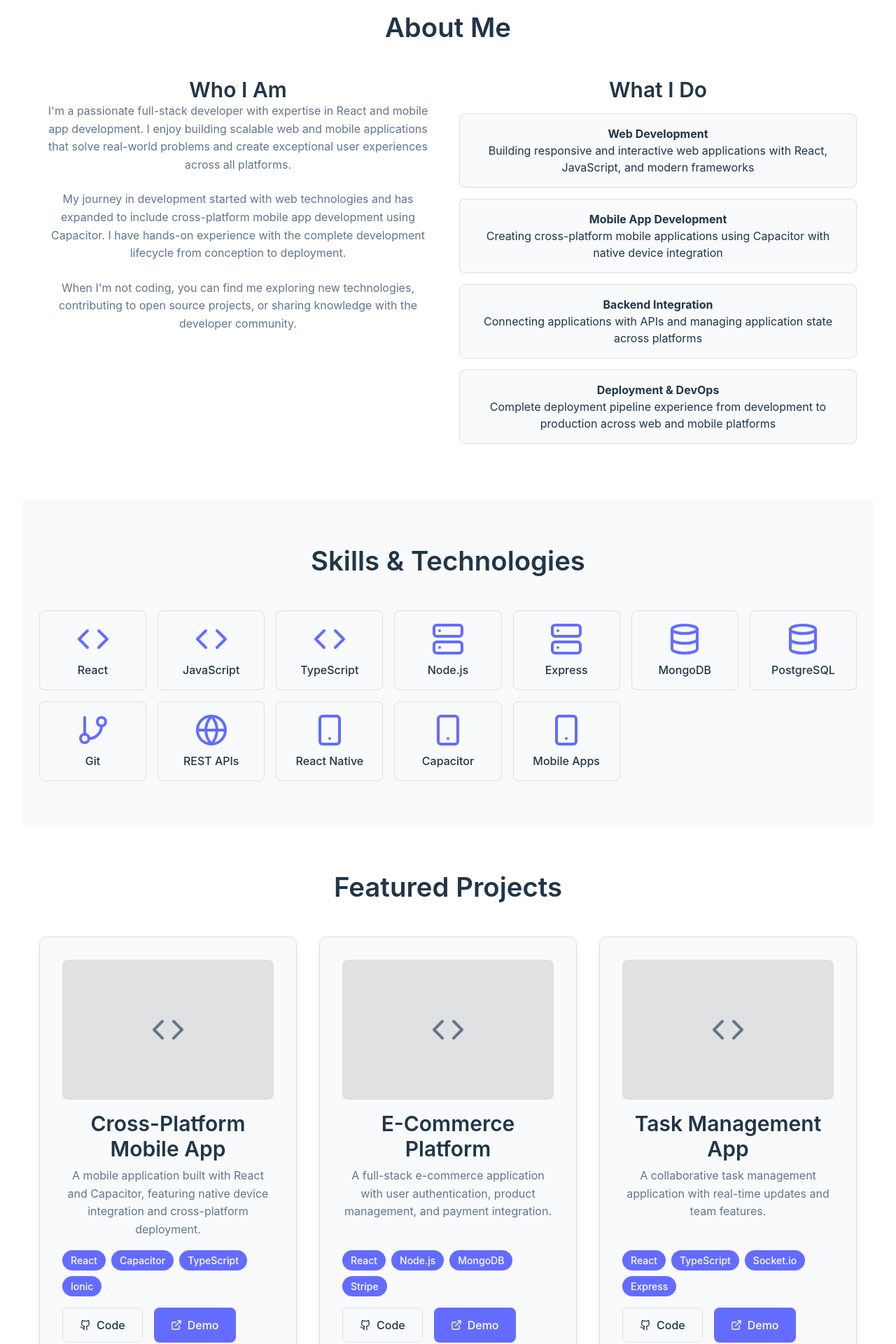
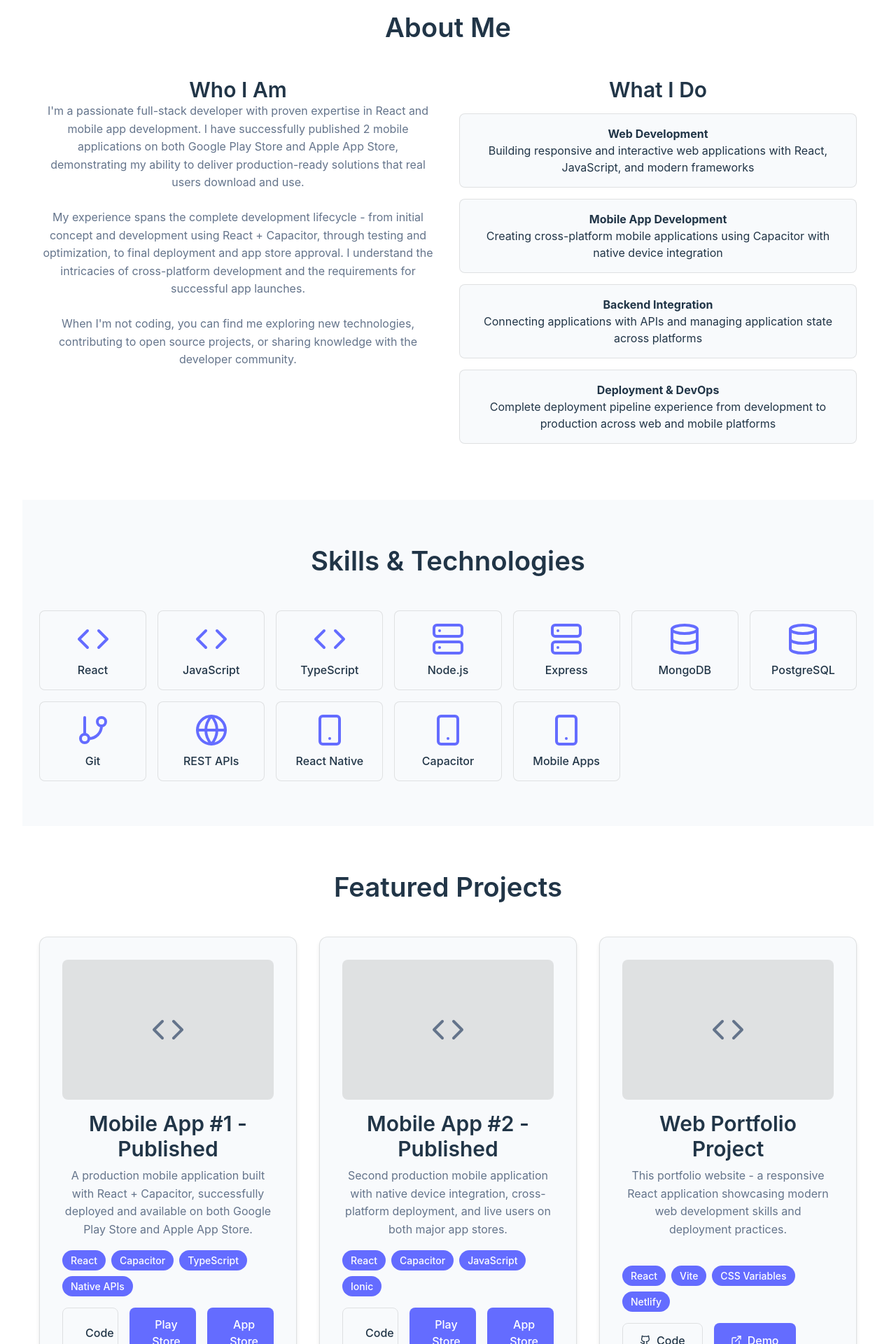
Before and after one commit to monsieurmo6554/react-portfolio, a React (Vite) app: page / in a window 1280 px wide. Shown: the part 880-2800 px from the top of the page at 70% size. Built offline with nearby package versions, Linux system fonts and the light colour scheme.

Commit message:
MAJOR UPDATE: Feature 2 published mobile apps on Play Store & App Store

```diff
--- a/src/App.jsx
+++ b/src/App.jsx
@@ -57,25 +57,27 @@ function App() {
 
   const projects = [
     {
-      title: 'Cross-Platform Mobile App',
-      description: 'A mobile application built with React and Capacitor, featuring native device integration and cross-platform deployment.',
-      tech: ['React', 'Capacitor', 'TypeScript', 'Ionic'],
-      github: 'https://github.com/monsieurmo6554/mobile-app',
-      demo: 'https://your-mobile-app-demo.com'
+      title: 'Mobile App #1 - Published',
+      description: 'A production mobile application built with React + Capacitor, successfully deployed and available on both Google Play Store and Apple App Store.',
+      tech: ['React', 'Capacitor', 'TypeScript', 'Native APIs'],
+      github: 'https://github.com/monsieurmo6554/mobile-app-1',
+      demo: 'https://play.google.com/store/apps/details?id=com.yourapp1',
+      appStore: 'https://apps.apple.com/app/your-app-1'
     },
     {
-      title: 'E-Commerce Platform',
-      description: 'A full-stack e-commerce application with user authentication, product management, and payment integration.',
-      tech: ['React', 'Node.js', 'MongoDB', 'Stripe'],
-      github: 'https://github.com/monsieurmo6554/ecommerce-platform',
-      demo: 'https://your-ecommerce-demo.com'
+      title: 'Mobile App #2 - Published',
+      description: 'Second production mobile application with native device integration, cross-platform deployment, and live users on both major app stores.',
+      tech: ['React', 'Capacitor', 'JavaScript', 'Ionic'],
+      github: 'https://github.com/monsieurmo6554/mobile-app-2',
+      demo: 'https://play.google.com/store/apps/details?id=com.yourapp2',
+      appStore: 'https://apps.apple.com/app/your-app-2'
     },
     {
-      title: 'Task Management App',
-      description: 'A collaborative task management application with real-time updates and team features.',
-      tech: ['React', 'TypeScript', 'Socket.io', 'Express'],
-      github: 'https://github.com/monsieurmo6554/task-manager',
-      demo: 'https://your-task-manager-demo.com'
+      title: 'Web Portfolio Project',
+      description: 'This portfolio website - a responsive React application showcasing modern web development skills and deployment practices.',
+      tech: ['React', 'Vite', 'CSS Variables', 'Netlify'],
+      github: 'https://github.com/monsieurmo6554/react-portfolio',
+      demo: 'https://hammed-portfolio.netlify.app'
     }
   ];
 
@@ -127,12 +129,13 @@ function App() {
               <p className="hero-subtitle">Hello, I'm</p>
               <h1 className="hero-title">Hammed Ogunrinola</h1>
               <p className="hero-description">
-                I create modern, responsive web applications using React and cutting-edge technologies.
-                Passionate about clean code, user experience, and continuous learning.
+                Full-stack developer with 2 published mobile apps on Play Store & App Store.
+                I create modern web and mobile applications using React, Capacitor, and cutting-edge technologies.
+                Passionate about clean code, user experience, and delivering production-ready solutions.
               </p>
               <div className="hero-actions">
                 <a href="#projects" className="btn btn-primary" onClick={(e) => {e.preventDefault(); scrollToSection('projects');}}>
-                  View My Work
+                  View My Apps
                 </a>
                 <a href="#contact" className="btn btn-secondary" onClick={(e) => {e.preventDefault(); scrollToSection('contact');}}>
                   Get In Touch
@@ -150,14 +153,14 @@ function App() {
               <div>
                 <h3>Who I Am</h3>
                 <p style={{ marginBottom: '1.5rem' }}>
-                  I'm a passionate full-stack developer with expertise in React and mobile app development.
-                  I enjoy building scalable web and mobile applications that solve real-world problems and create
-                  exceptional user experiences across all platforms.
+                  I'm a passionate full-stack developer with proven expertise in React and mobile app development.
+                  I have successfully published 2 mobile applications on both Google Play Store and Apple App Store,
+                  demonstrating my ability to deliver production-ready solutions that real users download and use.
                 </p>
                 <p style={{ marginBottom: '1.5rem' }}>
-                  My journey in development started with web technologies and has expanded to include cross-platform
-                  mobile app development using Capacitor. I have hands-on experience with the complete development
-                  lifecycle from conception to deployment.
+                  My experience spans the complete development lifecycle - from initial concept and development
+                  using React + Capacitor, through testing and optimization, to final deployment and app store approval.
+                  I understand the intricacies of cross-platform development and the requirements for successful app launches.
                 </p>
                 <p>
                   When I'm not coding, you can find me exploring new technologies, contributing to
@@ -230,10 +233,23 @@ function App() {
                         <Github size={16} />
                         Code
                       </a>
-                      <a href={project.demo} className="btn btn-primary" target="_blank" rel="noopener noreferrer">
-                        <ExternalLink size={16} />
-                        Demo
-                      </a>
+                      {project.appStore ? (
+                        <>
+                          <a href={project.demo} className="btn btn-primary" target="_blank" rel="noopener noreferrer">
+                            <Smartphone size={16} />
+                            Play Store
+                          </a>
+                          <a href={project.appStore} className="btn btn-primary" target="_blank" rel="noopener noreferrer">
+                            <Smartphone size={16} />
+                            App Store
+                          </a>
+                        </>
+                      ) : (
+                        <a href={project.demo} className="btn btn-primary" target="_blank" rel="noopener noreferrer">
+                          <ExternalLink size={16} />
+                          Demo
+                        </a>
+                      )}
                     </div>
                   </div>
                 </div>
```
Also changed, not shown: 1 other file (tests, documents, lock files or other folders).
